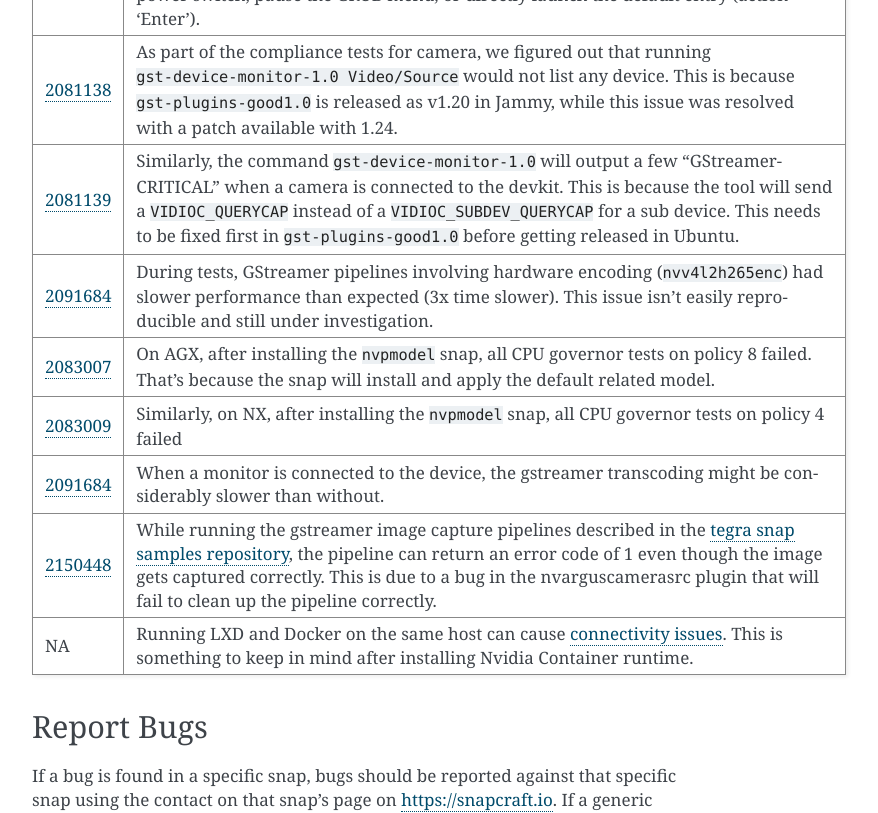
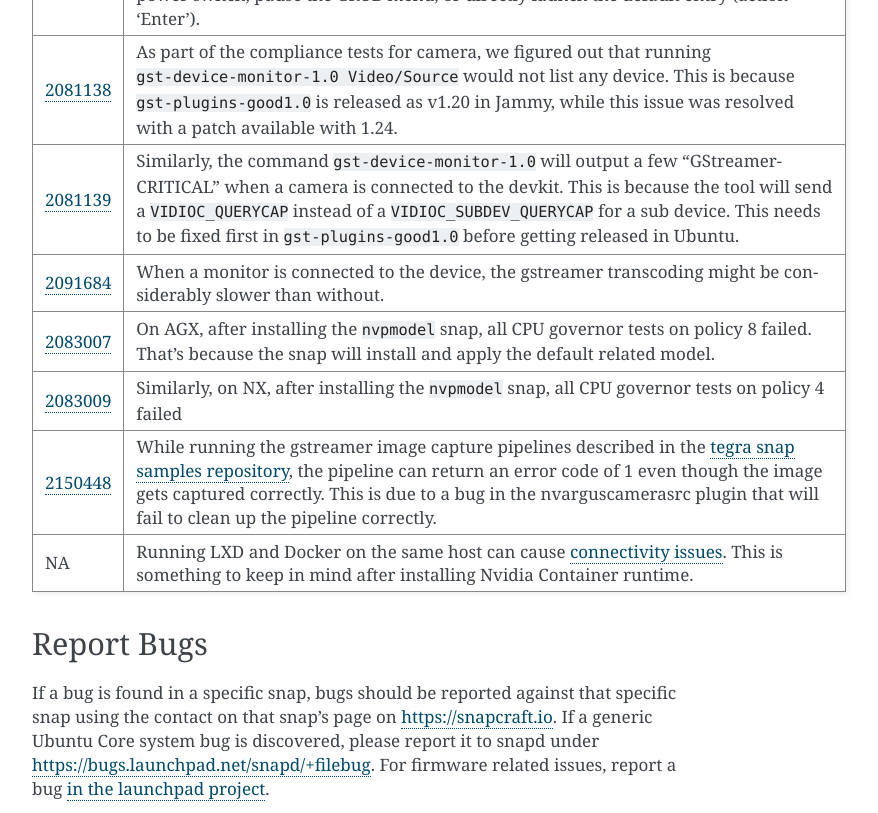
Before and after one commit to canonical/ubuntu-for-jetson, a Sphinx documentation site: the page built from docs/core/release-note-jammy.rst, in a window 1280 px wide and 900 px high, scrolled down 2798 px, cut to the strip 0-813 px from the top of the window. Shown: the whole strip, without its empty margins (388-1266 px from the left). Built offline with Sphinx 7.4.7, drawn with Linux system fonts in a browser that asks for light colours; comment, search, counter and statistics services are not loaded.

Commit message:
UC22 Release Notes: Remove duplicate gstreamer decode bug
Signed-off-by: Sebastian Weyer <sebastian.weyer@canonical.com>

```diff
--- a/docs/core/release-note-jammy.rst
+++ b/docs/core/release-note-jammy.rst
@@ -134,13 +134,11 @@
    * - `2081139 <https://bugs.launchpad.net/riverside/+bug/2081139>`_
      - Similarly, the command ``gst-device-monitor-1.0`` will output a few “GStreamer-CRITICAL” when a camera is connected to the devkit. This is because the tool will send a ``VIDIOC_QUERYCAP`` instead of a ``VIDIOC_SUBDEV_QUERYCAP`` for a sub device. This needs to be fixed first in ``gst-plugins-good1.0`` before getting released in Ubuntu.
    * - `2091684 <https://bugs.launchpad.net/riverside/+bug/2091684>`_
-     - During tests, GStreamer pipelines involving hardware encoding (``nvv4l2h265enc``) had slower performance than expected (3x time slower). This issue isn’t easily reproducible and still under investigation.
+     - When a monitor is connected to the device, the gstreamer transcoding might be considerably slower than without.
    * - `2083007 <https://bugs.launchpad.net/riverside/+bug/2083007>`_
      - On AGX, after installing the ``nvpmodel`` snap, all CPU governor tests on policy 8 failed. That’s because the snap will install and apply the default related model.
    * - `2083009 <https://bugs.launchpad.net/riverside/+bug/2083009>`_
      - Similarly, on NX, after installing the ``nvpmodel`` snap, all CPU governor tests on policy 4 failed
-   * - `2091684 <https://bugs.launchpad.net/riverside/+bug/2091684>`_
-     - When a monitor is connected to the device, the gstreamer transcoding might be considerably slower than without.
    * - `2150448 <https://bugs.launchpad.net/riverside/+bug/2150448>`_
      - While running the gstreamer image capture pipelines described in the `tegra snap samples repository`_, the pipeline can return an error code of 1 even though the image gets captured correctly. This is due to a bug in the nvarguscamerasrc plugin that will fail to clean up the pipeline correctly.
    * - NA
```
